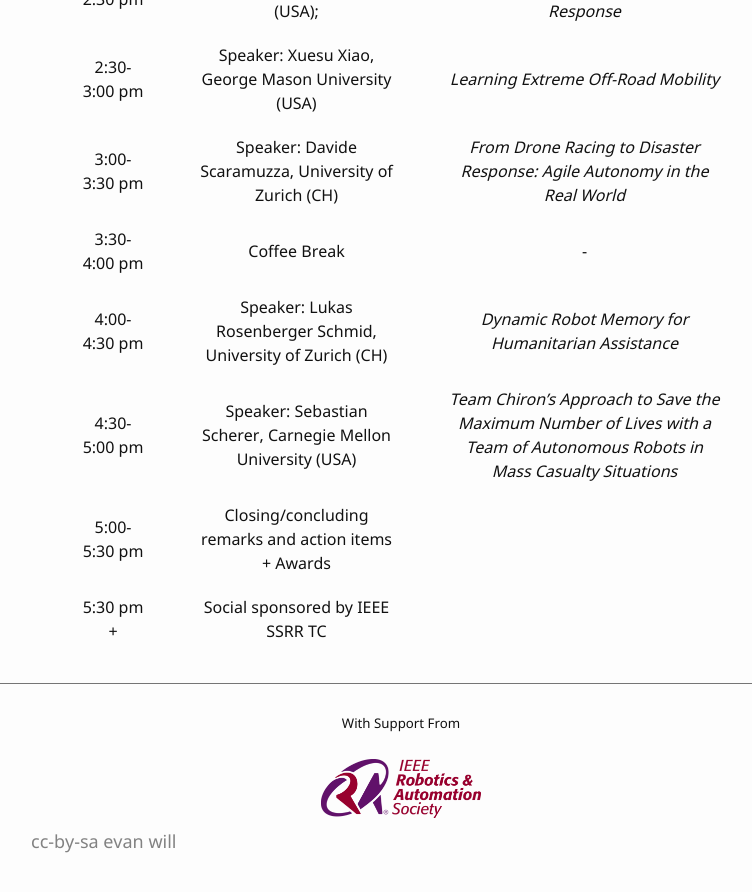
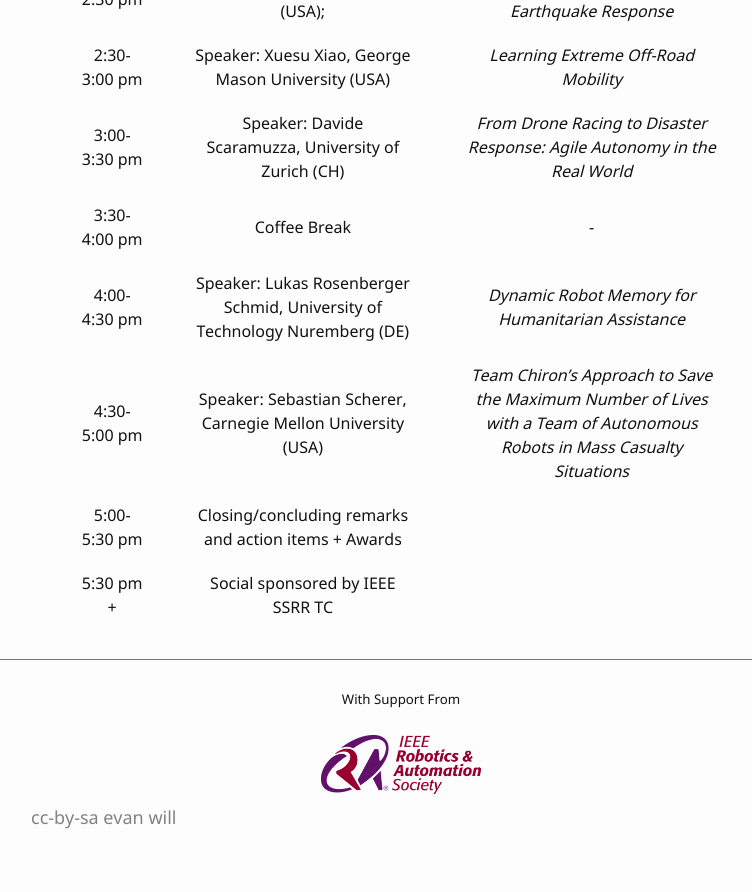
Before and after one commit to hadr-robotics/iros2026, a Jekyll site: the page built from 0-schedule.md, in a window 1280 px wide and 900 px high, scrolled down 860 px. Shown: the top 892 px of the window, without its empty margins (239-991 px from the left). Built offline with Jekyll 4.4.1, drawn with Linux system fonts in a browser that asks for light colours.

Commit message:
adds updated affiliation for Lukas

```diff
--- a/0-schedule.md
+++ b/0-schedule.md
@@ -18,7 +18,7 @@ nav: true
 | 2:30-3:00 pm      | Speaker: Xuesu Xiao, George Mason University (USA) | _Learning Extreme Off-Road Mobility_   |
 | 3:00-3:30 pm      | Speaker: Davide Scaramuzza, University of Zurich (CH) |  _From Drone Racing to Disaster Response: Agile Autonomy in the Real World_    |
 | 3:30-4:00 pm      | Coffee Break                    | -   |
-| 4:00-4:30 pm      | Speaker: Lukas Rosenberger Schmid, University of Zurich (CH) | _Dynamic Robot Memory for Humanitarian Assistance_ |
+| 4:00-4:30 pm      | Speaker: Lukas Rosenberger Schmid, University of Technology Nuremberg (DE) | _Dynamic Robot Memory for Humanitarian Assistance_ |
 | 4:30-5:00 pm      | Speaker: Sebastian Scherer, Carnegie Mellon University (USA) | _Team Chiron’s Approach to Save the Maximum Number of Lives with a Team of Autonomous Robots in Mass Casualty Situations_ |
 | 5:00-5:30 pm      | Closing/concluding remarks and action items + Awards                 |                           |
 | 5:30 pm +      | Social sponsored by IEEE SSRR TC              |                           |
```
Also changed, not shown: 1-speakers.md (+1 -1 lines).
